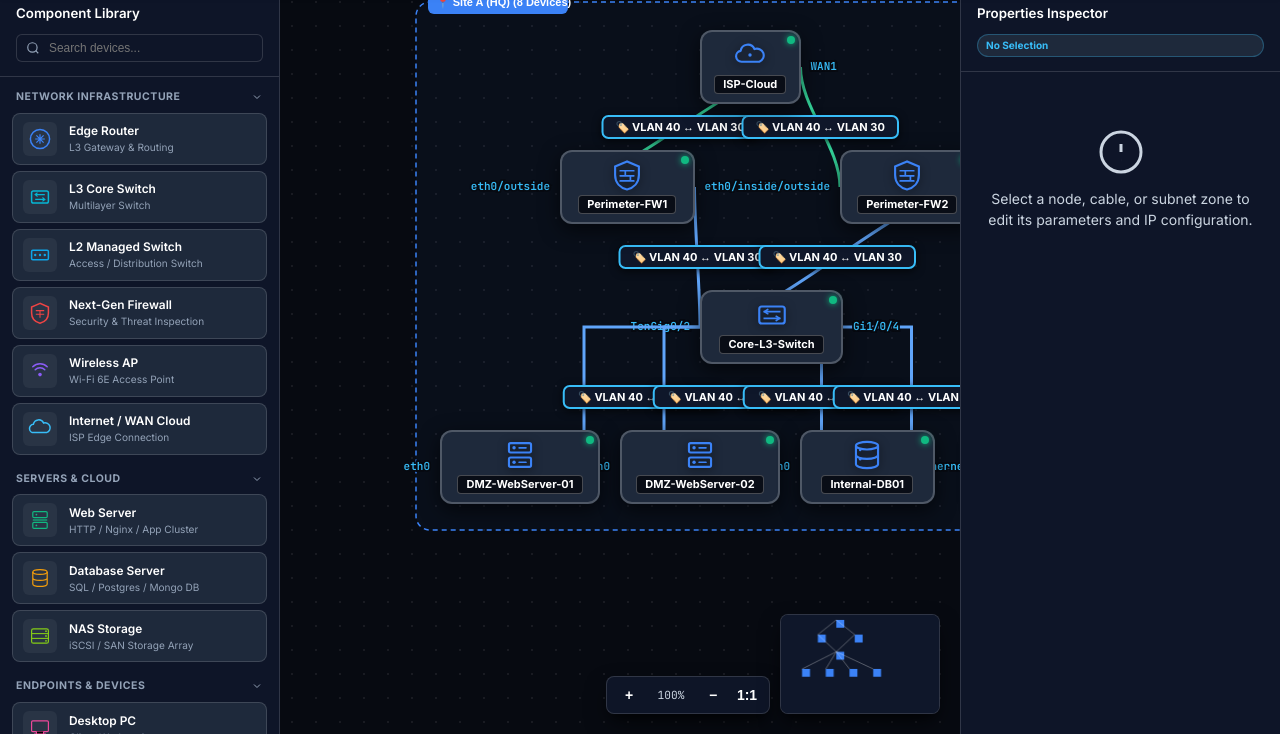
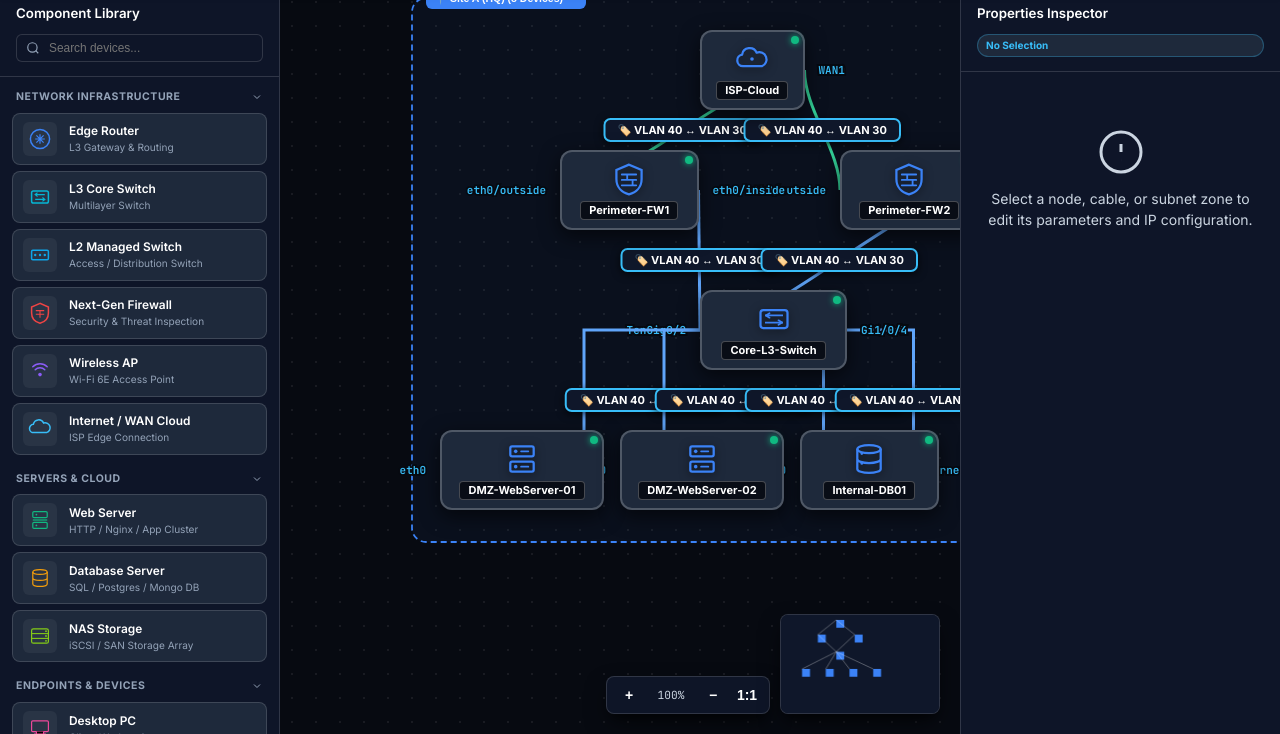
Before and after one commit to Davidv9200/netforgestudio, a website built with Vite: page index.html in a window 1280 px wide. Shown: the part 66-800 px from the top of the page. Built offline with nearby package versions, Linux system fonts and the light colour scheme; files whose address does not match are found by name.

Commit message:
fix: resolve node hostname spacing, site header badge clipping, and port label offsets

```diff
--- a/css/canvas.css
+++ b/css/canvas.css
@@ -157,8 +157,8 @@
 /* NETWORK DEVICE NODE */
 .network-node {
   position: absolute;
-  min-width: 76px;
-  height: 74px;
+  min-width: 84px;
+  height: 80px;
   background: #1e293b;
   border: 2px solid rgba(255, 255, 255, 0.22);
   border-radius: 12px;
@@ -166,7 +166,7 @@
   flex-direction: column;
   align-items: center;
   justify-content: center;
-  padding: 0 10px;
+  padding: 6px 12px;
   pointer-events: auto;
   cursor: move;
   box-shadow: 0 6px 20px rgba(0, 0, 0, 0.6);
@@ -188,13 +188,13 @@
 }
 
 .node-icon-box {
-  width: 34px;
-  height: 34px;
+  width: 36px;
+  height: 36px;
   color: var(--accent-color, var(--primary));
   display: flex;
   align-items: center;
   justify-content: center;
-  margin-top: -2px;
+  margin-top: 1px;
   filter: drop-shadow(0 2px 5px rgba(0, 0, 0, 0.6));
 }
 
@@ -212,7 +212,7 @@
   width: max-content;
   white-space: nowrap;
   text-align: center;
-  margin-top: 3px;
+  margin-top: 4px;
   line-height: 1.1;
   background: #090d16;
   padding: 2px 8px;
--- a/js/canvas.js
+++ b/js/canvas.js
@@ -321,7 +321,7 @@ class CanvasController {
       const isNodeSelected = (window.appState.selectedNodeIds && window.appState.selectedNodeIds.includes(node.id)) || window.appState.selectedId === node.id;
 
       const hostnameText = node.hostname || node.name || '';
-      const dynamicWidth = Math.max(76, hostnameText.length * 8.5 + 24);
+      const dynamicWidth = Math.max(84, hostnameText.length * 8.5 + 28);
 
       const nodeEl = document.createElement('div');
       nodeEl.className = `network-node ${isNodeSelected ? 'selected' : ''}`;
@@ -365,7 +365,7 @@ class CanvasController {
             if (side === 'top') posStyle = `top: -6px; left: ${posVal}px;`;
             else posStyle = `bottom: -6px; left: ${posVal}px;`;
           } else {
-            const posVal = Math.round((idx + 1) * (74 / (total + 1)) - 6);
+            const posVal = Math.round((idx + 1) * (80 / (total + 1)) - 6);
             if (side === 'left') posStyle = `left: -6px; top: ${posVal}px;`;
             else posStyle = `right: -6px; top: ${posVal}px;`;
           }
@@ -513,18 +513,19 @@ class CanvasController {
       let maxY = -Infinity;
 
       nodes.forEach(n => {
+        const nWidth = Math.max(84, (n.hostname || n.name || '').length * 8.5 + 28);
         minX = Math.min(minX, n.x);
         minY = Math.min(minY, n.y);
-        maxX = Math.max(maxX, n.x + 72);
-        maxY = Math.max(maxY, n.y + 72);
+        maxX = Math.max(maxX, n.x + nWidth);
+        maxY = Math.max(maxY, n.y + 80);
       });
 
-      const padX = 24;
-      const padY = 28;
+      const padX = 28;
+      const padY = 32;
       const x = minX - padX;
       const y = minY - padY;
-      const w = Math.max(160, (maxX - minX) + padX * 2);
-      const h = Math.max(120, (maxY - minY) + padY * 2);
+      const w = Math.max(180, (maxX - minX) + padX * 2);
+      const h = Math.max(140, (maxY - minY) + padY * 2);
 
       const g = document.createElementNS('http://www.w3.org/2000/svg', 'g');
       g.setAttribute('class', 'site-group-container');
@@ -538,34 +539,35 @@ class CanvasController {
       rect.setAttribute('height', h);
       rect.setAttribute('rx', '14');
       rect.setAttribute('fill', color);
-      rect.setAttribute('fill-opacity', '0.04');
+      rect.setAttribute('fill-opacity', '0.05');
       rect.setAttribute('stroke', color);
-      rect.setAttribute('stroke-width', '1.5');
-      rect.setAttribute('stroke-dasharray', '5 4');
+      rect.setAttribute('stroke-width', '1.8');
+      rect.setAttribute('stroke-dasharray', '6 4');
       rect.style.pointerEvents = 'none';
       g.appendChild(rect);
 
       // Site Header Label Badge
-      const badgeW = Math.min(w - 16, Math.max(140, siteName.length * 8 + 40));
+      const badgeTextStr = `📍 ${siteName} (${nodes.length} ${nodes.length === 1 ? 'Device' : 'Devices'})`;
+      const badgeW = Math.min(w - 20, Math.max(160, siteName.length * 8 + 60));
       const badgeRect = document.createElementNS('http://www.w3.org/2000/svg', 'rect');
-      badgeRect.setAttribute('x', x + 12);
-      badgeRect.setAttribute('y', y - 12);
+      badgeRect.setAttribute('x', x + 14);
+      badgeRect.setAttribute('y', y - 11);
       badgeRect.setAttribute('width', badgeW);
-      badgeRect.setAttribute('height', 24);
+      badgeRect.setAttribute('height', 22);
       badgeRect.setAttribute('rx', '6');
       badgeRect.setAttribute('fill', color);
       badgeRect.style.pointerEvents = 'none';
       g.appendChild(badgeRect);
 
       const badgeText = document.createElementNS('http://www.w3.org/2000/svg', 'text');
-      badgeText.setAttribute('x', x + 20);
+      badgeText.setAttribute('x', x + 22);
       badgeText.setAttribute('y', y + 4);
       badgeText.setAttribute('fill', '#ffffff');
-      badgeText.setAttribute('font-size', '11');
-      badgeText.setAttribute('font-weight', '600');
+      badgeText.setAttribute('font-size', '10.5');
+      badgeText.setAttribute('font-weight', '700');
       badgeText.setAttribute('font-family', 'sans-serif');
       badgeText.style.pointerEvents = 'none';
-      badgeText.textContent = `📍 ${siteName} (${nodes.length} ${nodes.length === 1 ? 'Device' : 'Devices'})`;
+      badgeText.textContent = badgeTextStr;
       g.appendChild(badgeText);
 
       this.sitesGroup.appendChild(g);
--- a/js/connections.js
+++ b/js/connections.js
@@ -5,8 +5,8 @@ window.CableRenderer = {
   // Calculate anchor point on a node given port side or interface key
   getNodePortCoords: function(node, sideOrKey = 'top', cableIndex = 0, totalOnSide = 1) {
     const hostnameText = node.hostname || node.name || '';
-    const width = Math.max(76, hostnameText.length * 8.5 + 24);
-    const height = 74;
+    const width = Math.max(84, hostnameText.length * 8.5 + 28);
+    const height = 80;
     let x = node.x;
     let y = node.y;
 
@@ -157,18 +157,18 @@ window.CableRenderer = {
         let anchor = 'middle';
 
         if (side === 'top') {
-          ly = coords.y - 10;
+          ly = coords.y - 14;
           anchor = 'middle';
         } else if (side === 'bottom') {
-          ly = coords.y + 16;
+          ly = coords.y + 20;
           anchor = 'middle';
         } else if (side === 'left') {
-          lx = coords.x - 10;
-          ly = coords.y + 3;
+          lx = coords.x - 14;
+          ly = coords.y + 4;
           anchor = 'end';
         } else if (side === 'right') {
-          lx = coords.x + 10;
-          ly = coords.y + 3;
+          lx = coords.x + 14;
+          ly = coords.y + 4;
           anchor = 'start';
         }
 
```
Also changed, not shown: dist/assets/index-BKOG8RTM.js (added), dist/assets/index-BnHTX6FW.js (deleted), dist/assets/index-DtUg4R2p.css (deleted), dist/assets/index-xP38K94n.css (added), dist/index.html, 2 other files.
